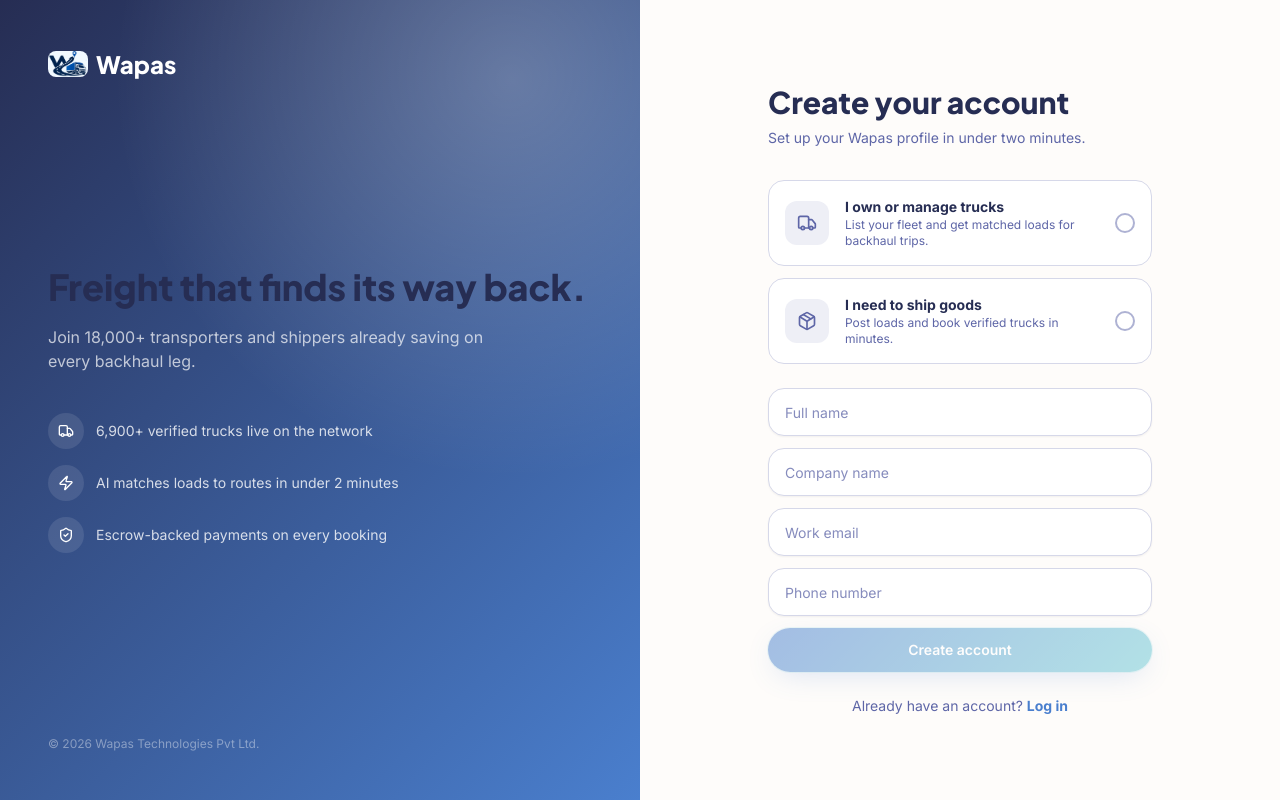
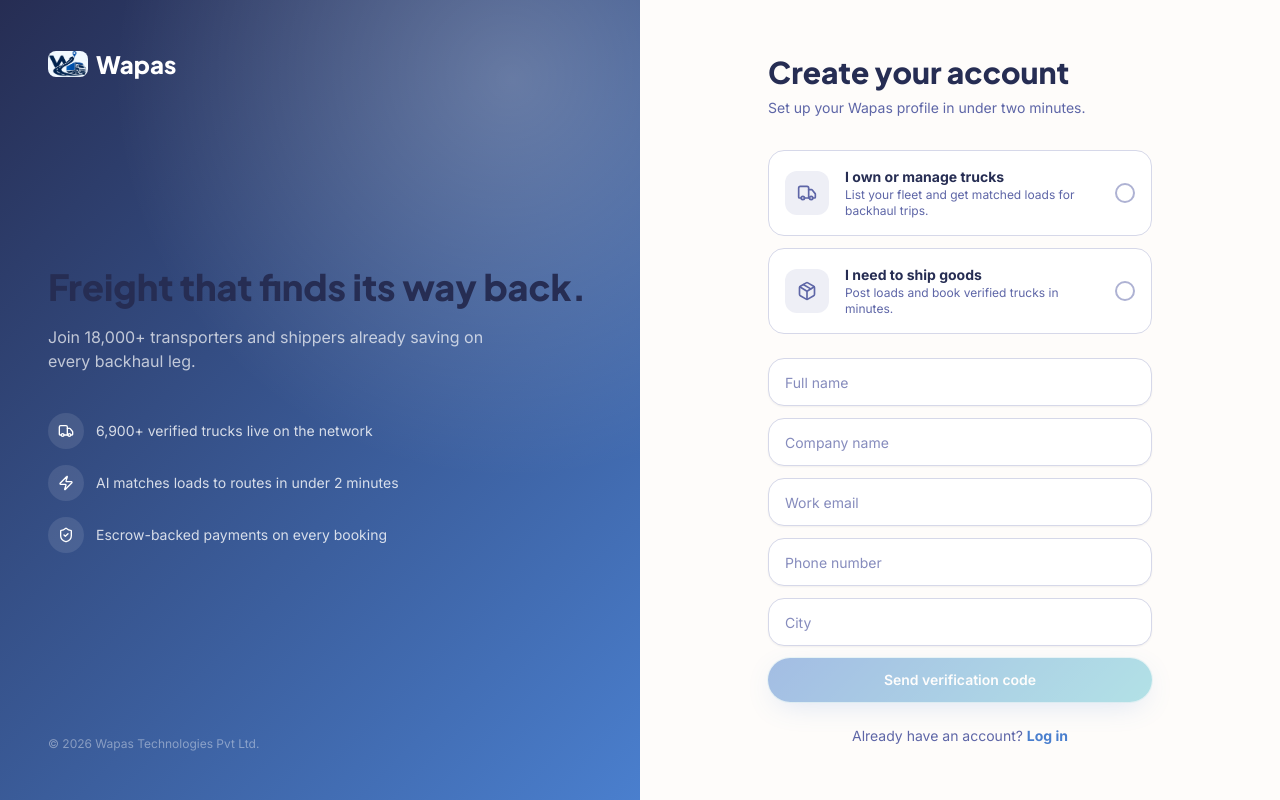
Before and after one commit to Manas-Dikshit/Wapas, a Next.js app: page /register in a window 1280 px wide. Built offline with nearby package versions, Linux system fonts and the light colour scheme; no server answers.

Commit message:
register paging

```diff
--- a/src/app/register/page.tsx
+++ b/src/app/register/page.tsx
@@ -9,6 +9,7 @@ import { AuthShell } from '@/components/layout/auth-shell';
 import { Input } from '@/components/ui/input';
 import { Button } from '@/components/ui/button';
 import { cn } from '@/lib/utils';
+import { createClient } from '@/lib/supabase/client';
 
 type Role = 'shipper' | 'transporter';
 
@@ -19,23 +20,65 @@ const roles: { key: Role; title: string; desc: string; icon: React.ElementType }
 
 export default function RegisterPage() {
   const router = useRouter();
+  const supabase = createClient();
   const [role, setRole] = useState<Role | null>(null);
   const [loading, setLoading] = useState(false);
-  const [form, setForm] = useState({ name: '', company: '', email: '', phone: '' });
+  const [step, setStep] = useState<'details' | 'otp'>('details');
+  const [otp, setOtp] = useState('');
+  const [form, setForm] = useState({ name: '', company: '', email: '', phone: '', city: '' });
 
-  function submit(e: React.FormEvent) {
+  async function submitDetails(e: React.FormEvent) {
     e.preventDefault();
     if (!role) return;
+
+    if (!supabase) {
+      toast.error("Supabase isn't configured", { description: 'Add your Supabase project keys to enable real sign-up.' });
+      return;
+    }
+
     setLoading(true);
-    setTimeout(() => {
+    // signInWithOtp creates the auth.users row on first use (shouldCreateUser
+    // defaults to true). The `data` here becomes raw_user_meta_data, which
+    // handle_new_user() (0004_link_auth_users.sql) reads to populate profiles.
+    const { error } = await supabase.auth.signInWithOtp({
+      email: form.email,
+      options: {
+        data: { full_name: form.name, company_name: form.company, role, city: form.city }
+      }
+    });
     setLoading(false);
+
+    if (error) {
+      toast.error('Couldn\'t send verification code', { description: error.message });
+      return;
+    }
+
+    setStep('otp');
+    toast.success('Verification code sent', { description: `Check ${form.email} for a 6-digit code.` });
+  }
+
+  async function verifyAndFinish(e: React.FormEvent) {
+    e.preventDefault();
+    if (!supabase) return;
+
+    setLoading(true);
+    const { error } = await supabase.auth.verifyOtp({ email: form.email, token: otp, type: 'email' });
+    setLoading(false);
+
+    if (error) {
+      toast.error('Invalid or expired code', { description: error.message });
+      return;
+    }
+
     toast.success('Account created', { description: `Welcome to Wapas, ${form.name.split(' ')[0] || 'there'}!` });
     router.push('/dashboard');
-    }, 1000);
+    router.refresh();
   }
 
   return (
     <AuthShell title="Create your account" subtitle="Set up your Wapas profile in under two minutes.">
+      {step === 'details' ? (
+        <>
           <div className="mb-6 space-y-3">
             {roles.map((r) => {
               const active = role === r.key;
@@ -64,16 +107,33 @@ export default function RegisterPage() {
             })}
           </div>
 
-      <form onSubmit={submit} className="space-y-3">
+          <form onSubmit={submitDetails} className="space-y-3">
             <Input required placeholder="Full name" value={form.name} onChange={(e) => setForm({ ...form, name: e.target.value })} />
             <Input required placeholder="Company name" value={form.company} onChange={(e) => setForm({ ...form, company: e.target.value })} />
             <Input required type="email" placeholder="Work email" value={form.email} onChange={(e) => setForm({ ...form, email: e.target.value })} />
             <Input required type="tel" placeholder="Phone number" value={form.phone} onChange={(e) => setForm({ ...form, phone: e.target.value })} />
+            <Input placeholder="City" value={form.city} onChange={(e) => setForm({ ...form, city: e.target.value })} />
             <Button type="submit" className="w-full" disabled={!role || loading}>
               {loading && <Loader2 className="h-4 w-4 animate-spin" />}
-          Create account
+              Send verification code
             </Button>
           </form>
+        </>
+      ) : (
+        <form onSubmit={verifyAndFinish} className="space-y-4">
+          <div>
+            <label className="mb-1.5 block text-xs font-bold text-navy-500">Enter the 6-digit code</label>
+            <Input required maxLength={6} placeholder="123456" value={otp} onChange={(e) => setOtp(e.target.value)} className="text-center text-lg tracking-[0.5em]" />
+            <p className="mt-2 text-xs text-navy-300">
+              Sent to {form.email}. <button type="button" className="font-semibold text-blue-500" onClick={() => setStep('details')}>Change</button>
+            </p>
+          </div>
+          <Button type="submit" className="w-full" disabled={loading}>
+            {loading && <Loader2 className="h-4 w-4 animate-spin" />}
+            Verify & create account
+          </Button>
+        </form>
+      )}
 
       <p className="mt-6 text-center text-sm text-navy-400">
         Already have an account?{' '}
```
Lines whose indentation alone changed are shown as unchanged.
